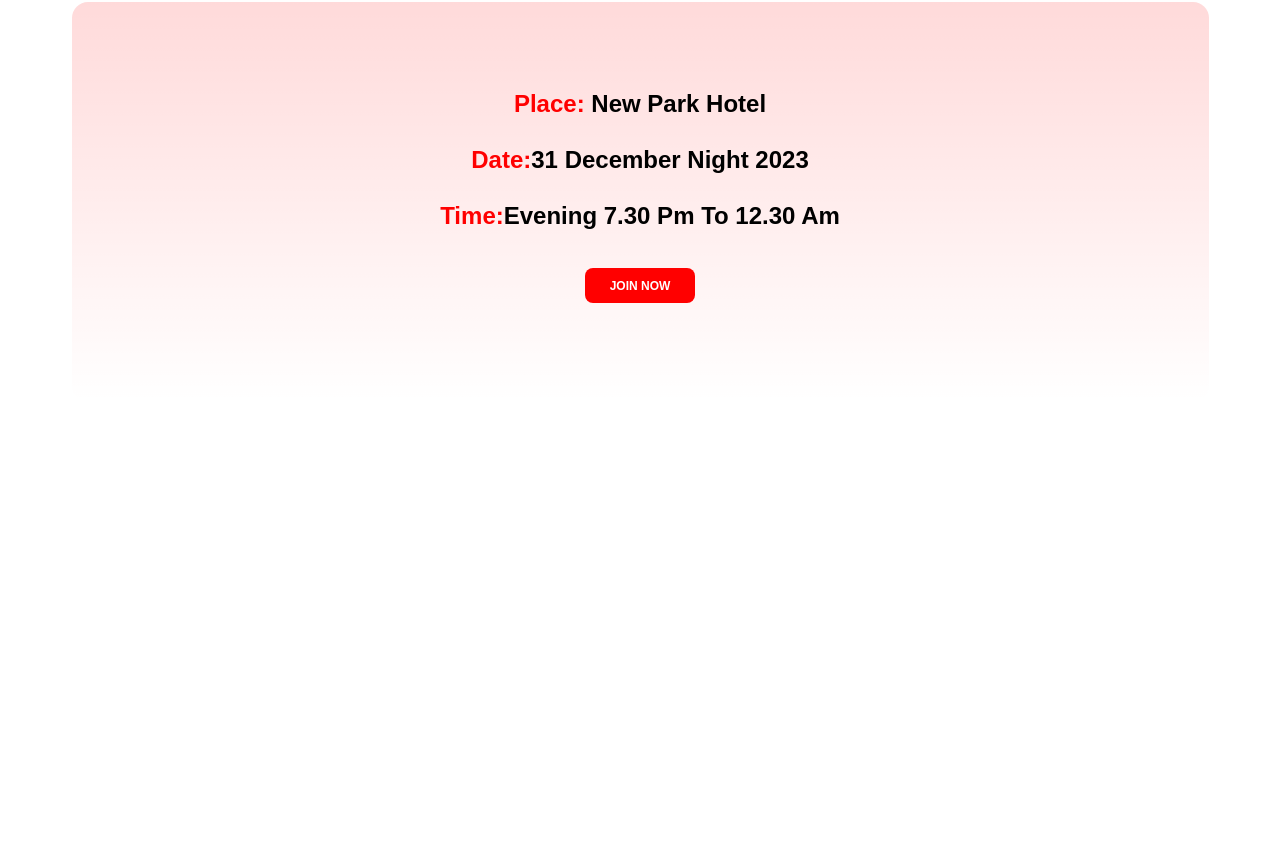
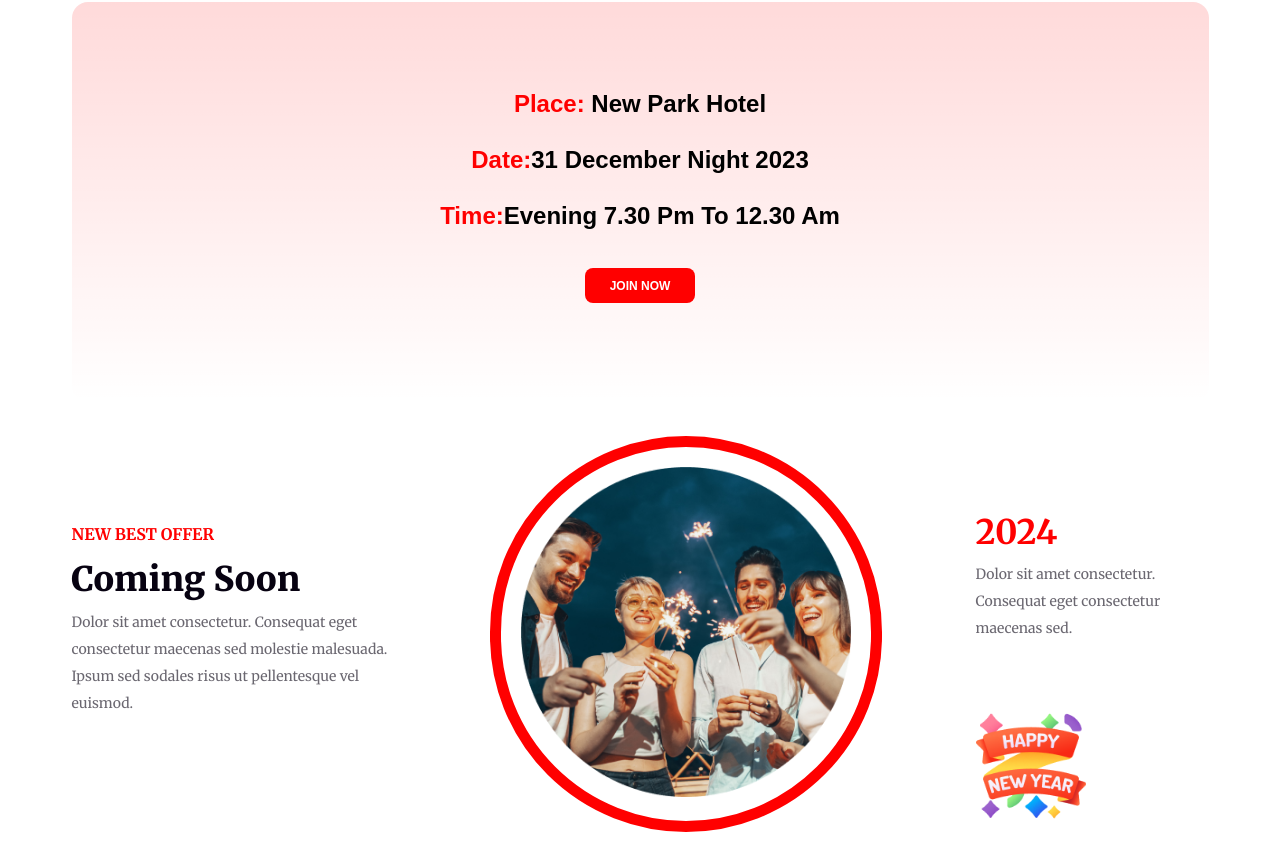
Before and after one commit to Mamunfx/another-repo, a plain HTML site: page index.html in a window 1280 px wide. Shown: the part 1899-2755 px from the top of the page. Before the commit the page ends 2301 px from the top, so only its background shows below. Drawn offline with Linux system fonts and the light colour scheme.

Commit message:
Second last itteration !

```diff
--- a/index.html
+++ b/index.html
@@ -37,7 +37,7 @@
     </section>
 
     <section class="section4">
-      <div class="sec3">
+      <div class="sec4">
         <p><span>Place:</span> New Park Hotel</p>
         <p><span>Date:</span>31 December Night 2023</p>
         <p><span>Time:</span>Evening 7.30 pm to 12.30 am</p>
@@ -45,5 +45,22 @@
       </div>
     </section>
 
+    <section class="section5" >
+      <div class="sec5-first">
+        <h5>NEW BEST OFFER</h5>
+        <h1>Coming Soon</h1>
+        <p>Dolor sit amet consectetur. Consequat eget consectetur maecenas sed molestie malesuada. Ipsum sed sodales risus ut pellentesque vel euismod. </p>
+      </div>
+      <div class="sec5-second">
+        <img src="./images/Ellipse 1.png" alt="">
+      </div>
+      <div class="sec5-third">
+       <div>
+         <h1>2024</h1>
+        <p>Dolor sit amet consectetur. Consequat eget consectetur maecenas sed.</p>
+      </div>
+        <img src="./images/Group 96.png" alt="">
+      </div>
+    </section>
   </body>
 </html>
--- a/style.css
+++ b/style.css
@@ -139,7 +139,7 @@ body {
   margin-top: 7vh;
 }
 
-.sec3-img img {
+.sec4-img img {
   width: 23vw;
   height: 60vh;
   margin-right: 5vw;
@@ -152,10 +152,14 @@ body {
   width: 1137px;
   height: 400px;
   border-radius: 16px;
-  background: linear-gradient(180deg,rgba(255, 0, 0, 0.144),rgba(255, 0, 0, 0) 100%);
+  background: linear-gradient(
+    180deg,
+    rgba(255, 0, 0, 0.144),
+    rgba(255, 0, 0, 0) 100%
+  );
 }
 
-.sec3 span {
+.sec4 span {
   font-family: sans-serif;
   font-size: 24px;
   font-weight: 600;
@@ -165,7 +169,7 @@ text-align: center;
   text-transform: capitalize;
   color: rgb(255, 0, 0);
 }
-.sec3 p{
+.sec4 p {
   font-family: sans-serif;
   font-size: 24px;
   font-weight: 600;
@@ -174,7 +178,7 @@ letter-spacing: 0%;
   text-align: center;
   text-transform: capitalize;
 }
-.sec3 button {
+.sec4 button {
   position: relative;
   width: 110px;
   height: 35px;
@@ -193,3 +197,83 @@ text-transform: capitalize;
   text-transform: uppercase;
   margin: 3vh auto;
 }
+
+.section5 {
+  display: flex;
+  justify-content: space-between;
+  align-items: center;
+  width: 1137px;
+  height: 400px;
+  margin-top: 4vh;
+}
+
+.sec5-first {
+  display: flex;
+  flex-direction: column;
+  height: 117px;
+  width: 324px;
+  gap: 10px;
+  margin-top: -110px;
+}
+.sec5-first h5 {
+  color: rgb(255, 0, 0);
+  font-size: 16px;
+  font-weight: 600;
+  line-height: 29px;
+  text-align: left;
+}
+.sec5-first h1 {
+  color: rgb(7, 2, 17);
+  font-family: Merriweather;
+  font-size: 34px;
+  font-weight: 900;
+  line-height: 40px;
+  text-align: left;
+  text-transform: capitalize;
+
+}
+.sec5-first p {
+  color: rgba(7, 2, 17, 0.6);
+  font-size: 14px;
+  font-weight: 400;
+  line-height: 27px;
+  text-align: left;
+}
+.sec5-second {
+  padding: 20px;
+  border: 11px solid red;
+  border-radius: 216px;
+}
+
+.sec5-second img {
+  height: 330px;
+    width: 330px;
+}
+.sec5-third {
+  display: flex;
+  flex-direction: column;
+  height: 388px;
+  width: 233px;
+  justify-content: space-around;
+  margin-top: 57px;
+
+}
+.sec5-third h1{
+  color: rgb(255, 0, 0);
+font-size: 34px;
+font-weight: 700;
+line-height: 58px;
+text-align: left;
+}
+.sec5-third p{
+
+  color: rgba(7, 2, 17, 0.6);
+  font-size: 14px;
+  font-weight: 400;
+  line-height: 27px;
+}
+.sec5-third img {
+
+  height: 110px;
+  width: 110px;
+}
```
Lines whose indentation alone changed are shown as unchanged.
